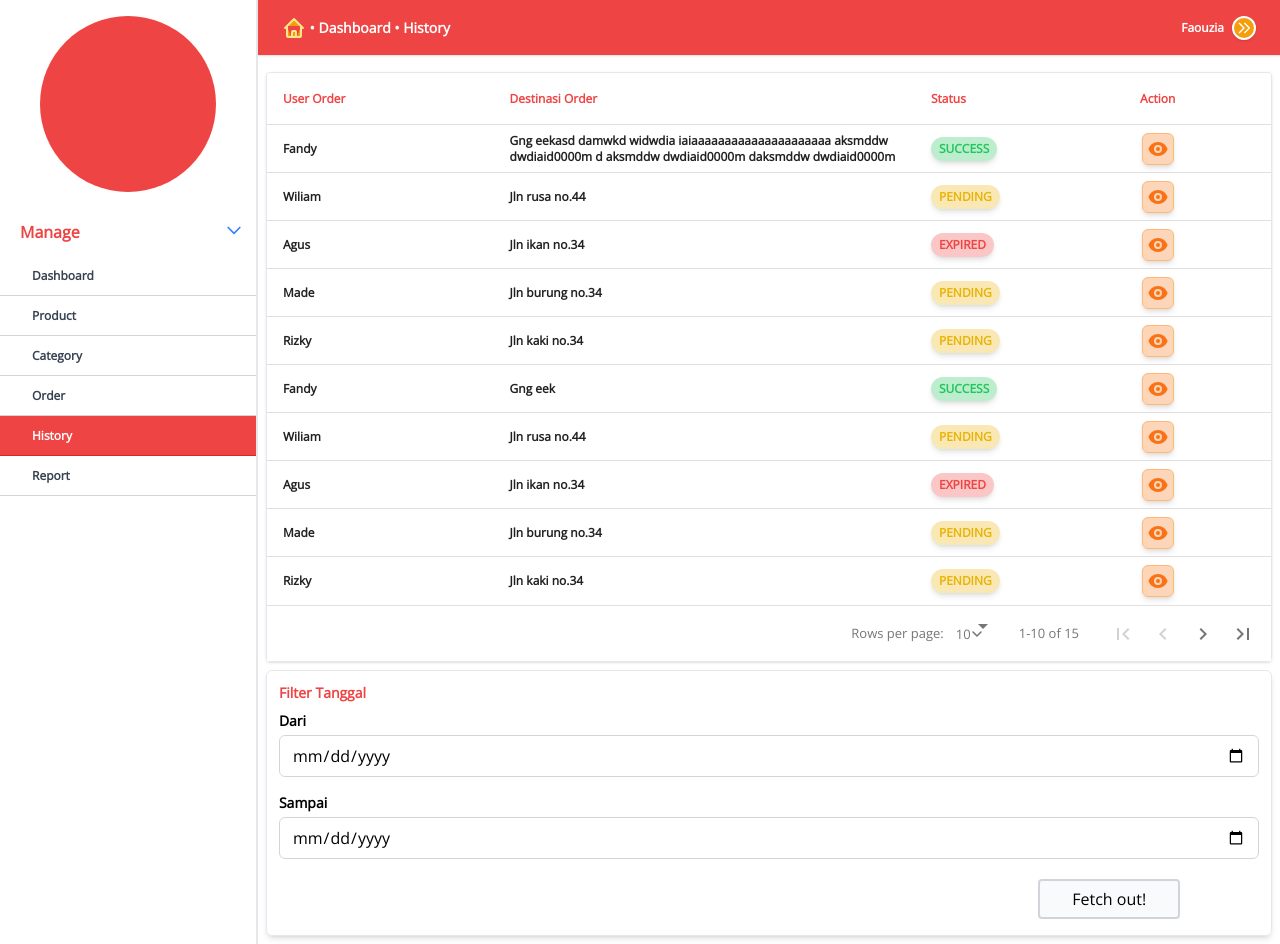
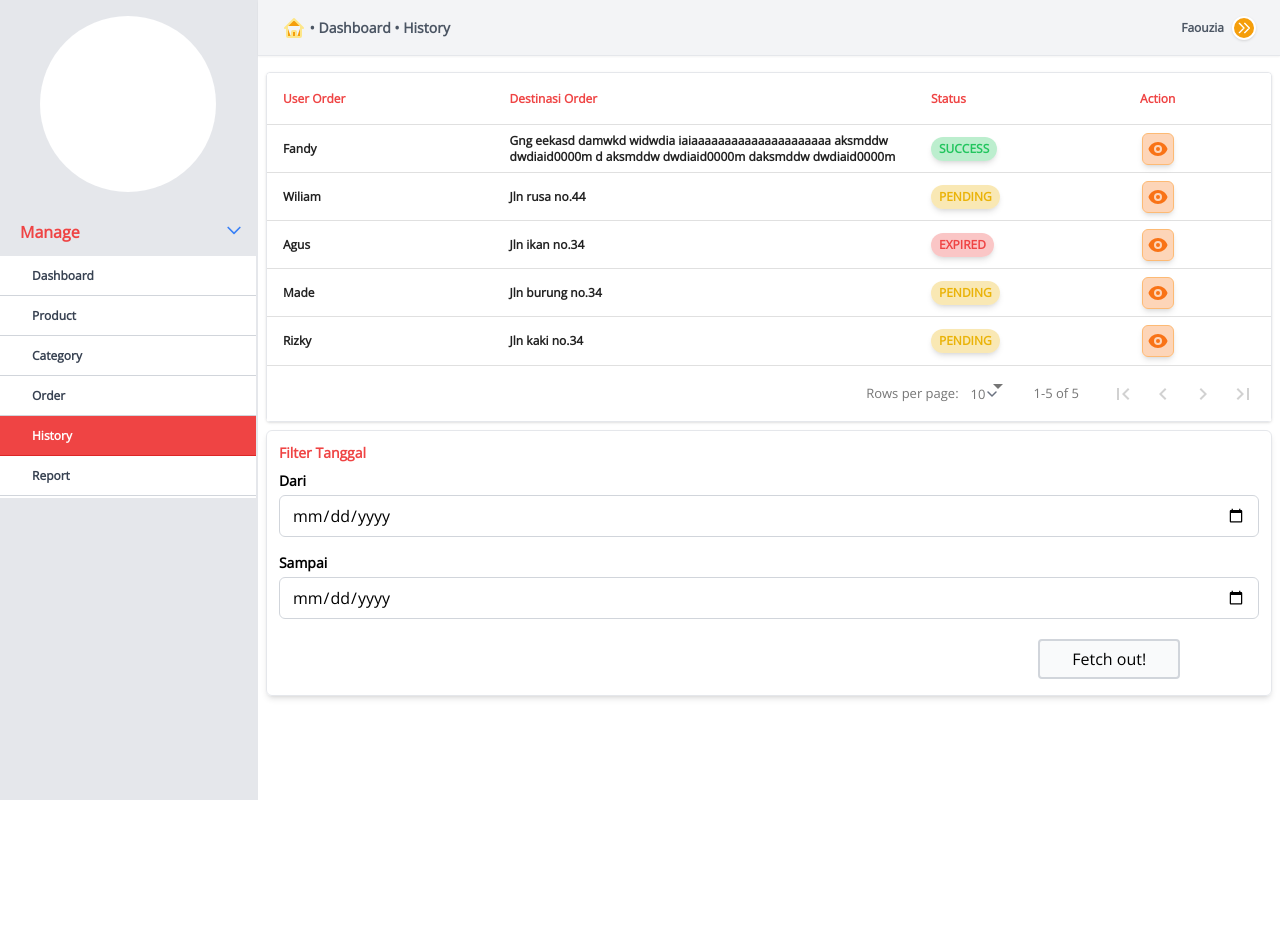
Before and after one commit to fandyajpo/DashboardSKI, a Next.js app: page /dashboard/history in a window 1280 px wide. After the commit the page ends 800 px from the top, so only its background shows below. Built offline with nearby package versions, Linux system fonts and the light colour scheme; a small style sheet from the web is missing; what @tailwindcss/custom-forms would draw is missing.

Commit message:
diambil rizki tp bohong

```diff
--- a/components/form/FormCategory.js
+++ b/components/form/FormCategory.js
@@ -1,4 +1,4 @@
-import { useState } from "react";
+import { useState, useEffect } from "react";
 
 export default function FormCategory({
   myRef,
@@ -6,31 +6,34 @@ export default function FormCategory({
   globalAct,
   onSubmit,
 }) {
+  useEffect(() => {
+    console.log("dkoa", document.querySelector("input[name=category]").value);
+  }, []);
   return (
-    <div className="w-full h-auto">
+    <div className='w-full h-auto'>
       <form onSubmit={onSubmit}>
-        <div className="w-full h-full select-none">
-          <div className="w-full h-full p-3 backdrop-blur bg-white/30 rounded-md border border-gray-300 shadow-md">
-            <div className="w-full h-auto relative mb-4">
-              <p className="text-sm font-bold text-red-600 mb-2">
+        <div className='w-full h-full select-none'>
+          <div className='w-full h-full p-3 backdrop-blur bg-white/30 rounded-md border border-gray-300 shadow-md'>
+            <div className='w-full h-auto relative mb-4'>
+              <p className='text-sm font-bold text-red-600 mb-2'>
                 Category Name
               </p>
               <input
-                name="category"
-                type="text"
-                className="placeholder-gray-400 h-10 bg-gray-500/20 form-input mt-1 rounded-md border border-gray-300 w-full focus:ring-2 duration-500 focus:ring-blue-500"
-                placeholder="Provide category name"
+                name='category'
+                type='text'
+                className='placeholder-gray-400 h-10 bg-gray-500/20 form-input mt-1 rounded-md border border-gray-300 w-full focus:ring-2 duration-500 focus:ring-blue-500'
+                placeholder='Provide category name'
                 disabled={globalCtx.isFetch ? "disabled" : ""}
               />
             </div>
-            <div className="w-full h-12 flex justify-between gap-2">
-              <div className="w-full h-full flex items-center text-xs text-red-400">
+            <div className='w-full h-12 flex justify-between gap-2'>
+              <div className='w-full h-full flex items-center text-xs text-red-400'>
                 {globalCtx.errorMsg}
               </div>
-              <div className="w-auto h-full flex items-center gap-x-2">
+              <div className='w-auto h-full flex items-center gap-x-2'>
                 <button
-                  disabled
-                  className="px-6 h-8 bg-green-500/30 text-green-500 border-2 shadow-md hover:bg-green-500/50 border-green-300 font-semibold rounded overflow-hidden"
+                  disabled={globalCtx.isFetch ? "disabled" : ""}
+                  className='px-6 h-8 bg-green-500/30 text-green-500 border-2 shadow-md hover:bg-green-500/50 border-green-300 font-semibold rounded overflow-hidden'
                 >
                   Create
                 </button>
--- a/components/layout/Navbar.js
+++ b/components/layout/Navbar.js
@@ -116,17 +116,17 @@ const SideNav = ({ children }) => {
   return (
     <>
       <Modal globalCtx={globalCtx} globalAct={globalAct} />
-      <div className='w-full h-full flex flex-row'>
-        <div className='w-80 h-full bg-white flex flex-col select-none'>
+      <div className='w-full h-full flex flex-row '>
+        <div className='w-80 h-screen bg-gray-200 flex flex-col select-none'>
           <div className='w-full h-auto flex justify-center items-center'>
             <div className='w-52 h-52 p-4'>
               <div className='w-full h-full relative rounded-full overflow-hidden'>
-                <div className='bg-red-500 w-full h-full'></div>
+                <div className='bg-white w-full h-full'></div>
               </div>
             </div>
           </div>
 
-          <div className='w-full h-full'>
+          <div className='w-full h-full bg-gray-200'>
             {/* overflow-scroll */}
             {faqs.map((item, key) => (
               <Item q={item.name} a={item.menu} key={key} r={router.asPath} />
@@ -134,7 +134,7 @@ const SideNav = ({ children }) => {
           </div>
         </div>
         <div className='w-full max-h-max relative border-l-2'>
-          <div className='w-full h-14 p-6 absolute top-0 bg-red-500 border-b shadow-sm flex justify-between'>
+          <div className='w-full h-14 p-6 absolute top-0 bg-gray-100 border-b shadow-sm flex justify-between'>
             <div className='w-full h-auto flex items-center text-sm capitalize'>
               <Link href='/dashboard'>
                 <svg
@@ -152,13 +152,13 @@ const SideNav = ({ children }) => {
                   ></path>
                 </svg>
               </Link>
-              <p className='text-white font-semibold'>
+              <p className='text-gray-600 font-semibold'>
                 &nbsp;• {router.asPath.split("/").at(-2)} •{" "}
                 {router.asPath.split("/").at(-1)}
               </p>
             </div>
             <div className='w-full h-full flex items-center justify-end gap-2 text-xs font-semibold'>
-              <p className='text-white'>{globalCtx.fullname}</p>
+              <p className='text-gray-600'>{globalCtx.fullname}</p>
               <div
                 onClick={() => globalAct.setModal("userProfile")}
                 className='w-6 h-6 rounded-full bg-amber-500  flex justify-center items-center border-2 border-white shadow'
--- a/components/table/History.js
+++ b/components/table/History.js
@@ -9,56 +9,6 @@ const OrderTable = ({}) => {
       order_by: "Fandy",
       tujuan:
         "Gng eekasd damwkd widwdia iaiaaaaaaaaaaaaaaaaaaaaa aksmddw dwdiaid0000m d aksmddw dwdiaid0000m daksmddw dwdiaid0000m",
-      status: "SUCCESS",
-    },
-    {
-      order_by: "Wiliam",
-      tujuan: "Jln rusa no.44",
-      status: "PENDING",
-    },
-    {
-      order_by: "Agus",
-      tujuan: "Jln ikan no.34",
-      status: "EXPIRED",
-    },
-    {
-      order_by: "Made",
-      tujuan: "Jln burung no.34",
-      status: "PENDING",
-    },
-    {
-      order_by: "Rizky",
-      tujuan: "Jln kaki no.34",
-      status: "PENDING",
-    },
-    {
-      order_by: "Fandy",
-      tujuan: "Gng eek",
-      status: "SUCCESS",
-    },
-    {
-      order_by: "Wiliam",
-      tujuan: "Jln rusa no.44",
-      status: "PENDING",
-    },
-    {
-      order_by: "Agus",
-      tujuan: "Jln ikan no.34",
-      status: "EXPIRED",
-    },
-    {
-      order_by: "Made",
-      tujuan: "Jln burung no.34",
-      status: "PENDING",
-    },
-    {
-      order_by: "Rizky",
-      tujuan: "Jln kaki no.34",
-      status: "PENDING",
-    },
-    {
-      order_by: "Fandy",
-      tujuan: "Gng eek",
       status: "SUCCESS",
     },
     {
--- /dev/null
+++ b/components/table/Report.js
@@ -0,0 +1,7 @@
+import React from "react";
+
+function Report() {
+  return <div>Report</div>;
+}
+
+export default Report;
--- a/pages/api/post.js
+++ b/pages/api/post.js
@@ -3,28 +3,33 @@ import { sessionOptions } from "lib/session";
 import fetchJson, { FetchError } from "lib/fetchJson";
 
 export default withIronSessionApiRoute(async (req, res) => {
-
-  var resx
+  var resx;
 
   try {
+    resx = await fetchJson(
+      `${req.body.type ? process.env.NODE_URL : process.env.SERVICE_URL}${
+        req.body.uri
+      }`,
+      {
+        method: `POST`,
+        headers: { "Content-Type": "application/json" },
+        body: JSON.stringify(req.body),
+      }
+    );
 
-    resx = await fetchJson(`${req.body.type ? process.env.NODE_URL : process.env.SERVICE_URL}${req.body.uri}`, {
-                  method: `POST`,
-                  headers: { "Content-Type": "application/json" },
-                  body: JSON.stringify(req.body),
-                 });
-
-    if ( req.body.uri === "login_office" ) {
-      const user = { isLoggedIn: true, access_token: resx.access_token, refresh_token: resx.refresh_token };
+    if (req.body.uri === "login_office") {
+      const user = {
+        isLoggedIn: true,
+        access_token: resx.access_token,
+        refresh_token: resx.refresh_token,
+      };
       req.session.user = user;
       await req.session.save();
-      resx = {status: 'ok'}
+      resx = { status: "ok" };
     }
 
-    res.status(200).json(resx)
-
+    res.status(200).json(resx);
   } catch (error) {
     res.status(400).json({ message: error.data });
   }
-
 }, sessionOptions);
--- a/pages/api/prot/post.js
+++ b/pages/api/prot/post.js
@@ -4,38 +4,37 @@ import fetchJson, { FetchError } from "lib/fetchJson";
 import { checkerToken } from "lib/listFunct";
 
 export default withIronSessionApiRoute(async (req, res) => {
+  // var user = await req.session.user;
+  // if (!user || !user.access_token) {
+  //   res.status(500).json({ message: "unauthorized" });
+  // }
 
-  var user = await req.session.user;
-  if (!user || !user.access_token) {
-    res.status(500).json({ message: "unauthorized" });
-  }
+  // const validationToken = await checkerToken( user )
+  // if (validationToken.error) {
+  //   await req.session.destroy();
+  //   res.status(500).json({ message: "unauthorized" });
+  // }
 
-  const validationToken = await checkerToken( user )
-  if (validationToken.error) {
-    await req.session.destroy();
-    res.status(500).json({ message: "unauthorized" });
-  }
-
-  if (validationToken.status) {
-
-    if ( validationToken.status === "refresh" ) {
-      user = { isLoggedIn: true, access_token: validationToken.access_token, refresh_token: validationToken.refresh_token };
-      req.session.user = user;
-      await req.session.save();
-    }
+  // if (validationToken.status) {
+  // if ( validationToken.status === "refresh" ) {
+  //   user = { isLoggedIn: true, access_token: validationToken.access_token, refresh_token: validationToken.refresh_token };
+  //   req.session.user = user;
+  //   await req.session.save();
+  // }
 
   try {
     let resx = await fetchJson(`${process.env.SERVICE_URL}${req.body.uri}`, {
       method: `POST`,
-                    headers: { 'Content-Type': 'application/json', 'Authorization': 'Basic ' + user.access_token },
+      headers: {
+        "Content-Type": "application/json",
+        // Authorization: "Basic " + user.access_token,
+      },
       body: JSON.stringify(req.body),
     });
-
-       await req.session.destroy();
-       res.status(200).json(resx)
+    // await req.session.destroy();
+    // res.status(200).json(resx);
   } catch (error) {
-       res.status(500).json({ message: error.data });
+    // res.status(500).json({ message: error.data });
   }
-  }
-
+  // }
 }, sessionOptions);
--- a/pages/dashboard/category.js
+++ b/pages/dashboard/category.js
@@ -6,12 +6,47 @@ import FormCategory from "components/form/FormCategory";
 import SearchCategory from "components/search/Category";
 import CategoryTable from "components/table/Category";
 
+import { FetchError } from "lib/listFunct";
+
 const ManageCategory = () => {
   const { globalAct, globalCtx } = useContext(GlobalContext);
+  const [inputValue, setInputValue] = useState("");
   return (
-    <div className="w-full p-2 flex flex-col gap-y-2">
+    <div className='w-full p-2 flex flex-col gap-y-2'>
       <div>
-        <FormCategory globalAct={globalAct} globalCtx={globalCtx} />
+        <FormCategory
+          // Default Form
+          globalAct={globalAct}
+          globalCtx={globalCtx}
+          onSubmit={async function handleSubmit(e) {
+            e.preventDefault();
+            globalAct.setIsFetch(true);
+
+            const body = {
+              method: "add",
+              category: e.currentTarget.category.value,
+              uri: "category",
+            };
+            console.log(body);
+
+            try {
+              await fetchJson("/api/prot/post", {
+                method: "POST",
+                headers: { "Content-Type": "application/json" },
+                body: JSON.stringify(body),
+              });
+              router.replace("/dashboard/category");
+            } catch (error) {
+              if (error instanceof FetchError) {
+                globalAct.setErrorMsg(error.data.message);
+              } else {
+                globalAct.setErrorMsg("An unexpected error happened");
+              }
+            }
+
+            globalAct.setIsFetch(false);
+          }}
+        />
       </div>
       {/* <div>
         <SearchCategory />
```
Also changed, not shown: components/form/FormImage.js (+41 -41 lines), components/table/Product.js (+39 -39 lines), 2 other files (tests, documents, lock files or other folders). Lines whose indentation alone changed are shown as unchanged.
